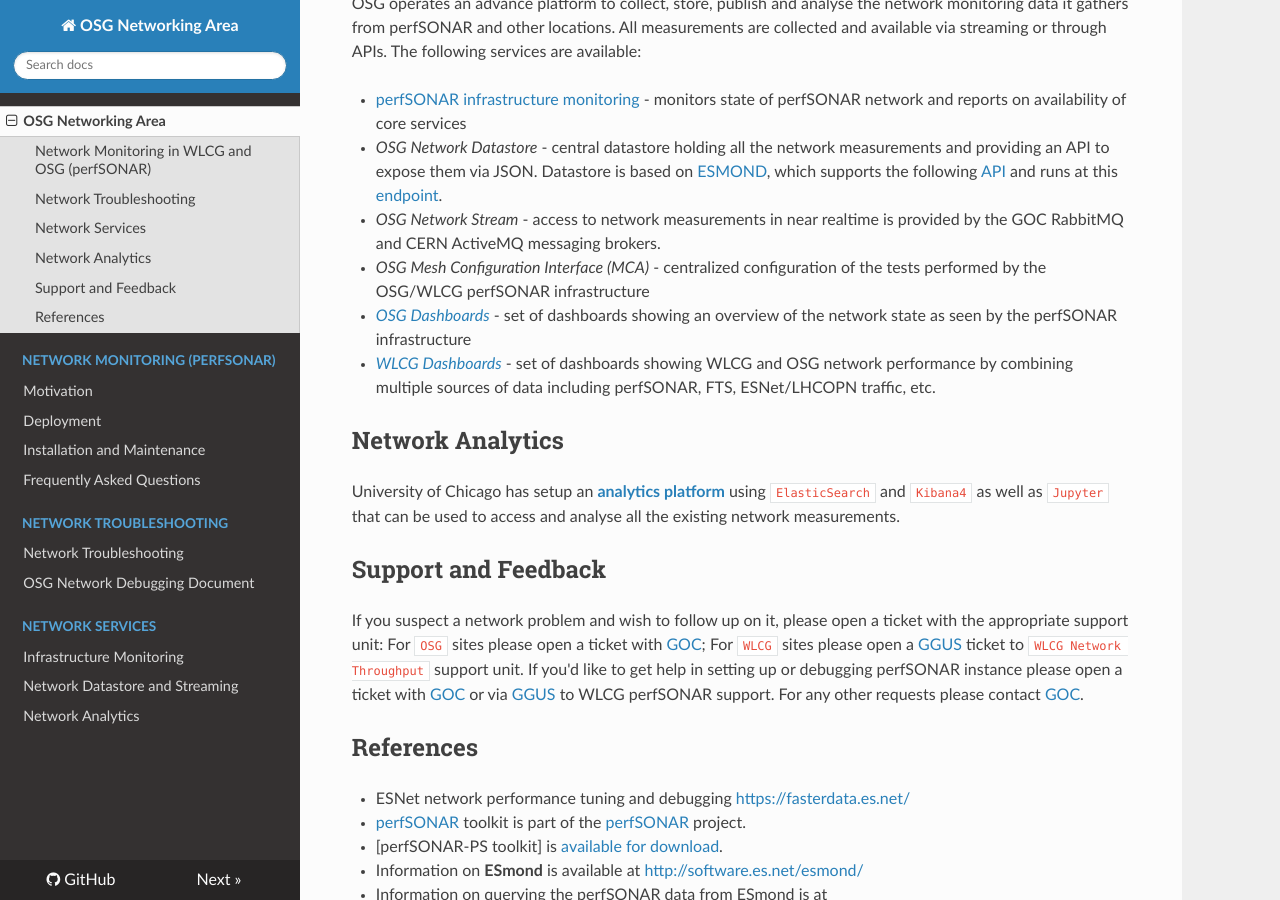
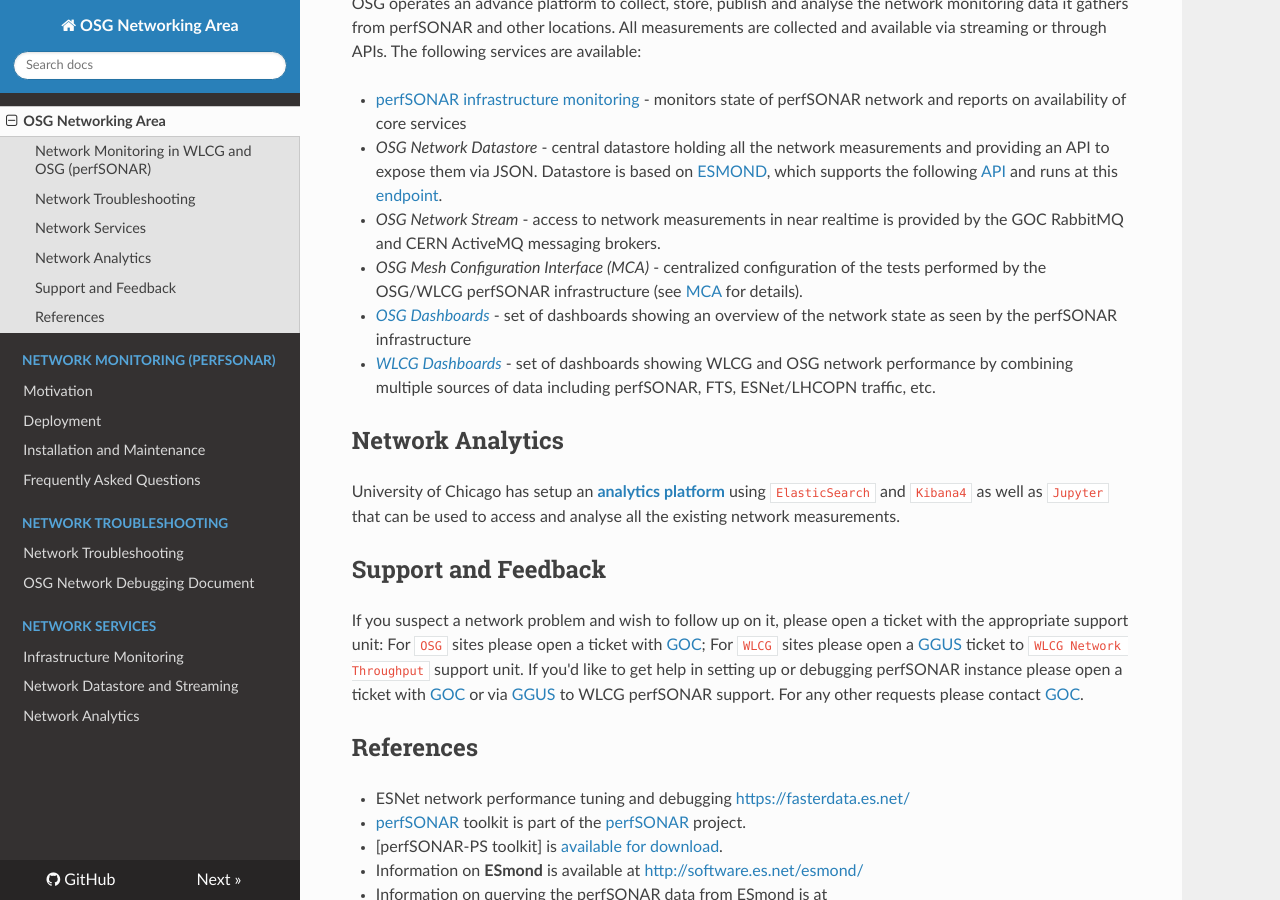
Before and after one commit to osg-htc/networking, an MkDocs documentation site: the page built from docs/index.md, in a window 1280 px wide and 900 px high, scrolled down 889 px. Built offline with MkDocs 1.6.1, drawn with Linux system fonts in a browser that asks for light colours; nearby versions of some CDN libraries; old or Windows-style settings are respelled for this version of MkDocs.

Commit message:
Update index.md

```diff
--- a/docs/index.md
+++ b/docs/index.md
@@ -27,7 +27,7 @@
 - [perfSONAR infrastructure monitoring](perfsonar/psetf.md) - monitors state of perfSONAR network and reports on availability of core services
 - *OSG Network Datastore* - central datastore holding all the network measurements and providing an API to expose them via JSON. Datastore is based on [ESMOND](http://software.es.net/esmond/), which supports the following [API](http://software.es.net/esmond/perfsonar_client_rest.html) and runs at this [endpoint](http://psds.grid.iu.edu/esmond/perfsonar/archive/?format=json).
 - *OSG Network Stream* - access to network measurements in near realtime is provided by the GOC RabbitMQ and CERN ActiveMQ messaging brokers.
-- *OSG Mesh Configuration Interface (MCA)* - centralized configuration of the tests performed by the OSG/WLCG perfSONAR infrastructure
+- *OSG Mesh Configuration Interface (MCA)* - centralized configuration of the tests performed by the OSG/WLCG perfSONAR infrastructure (see [MCA](http://docs.perfsonar.net/mca.html) for details).
 - [*OSG Dashboards*](http://psmad.grid.iu.edu/maddash-webui/index.cgi) - set of dashboards showing an overview of the network state as seen by the perfSONAR infrastructure
 - [*WLCG Dashboards*](http://monit-grafana-open.cern.ch/dashboard/db/home?orgId=16) - set of dashboards showing WLCG and OSG network performance by combining multiple sources of data including perfSONAR, FTS, ESNet/LHCOPN traffic, etc.
 
```
